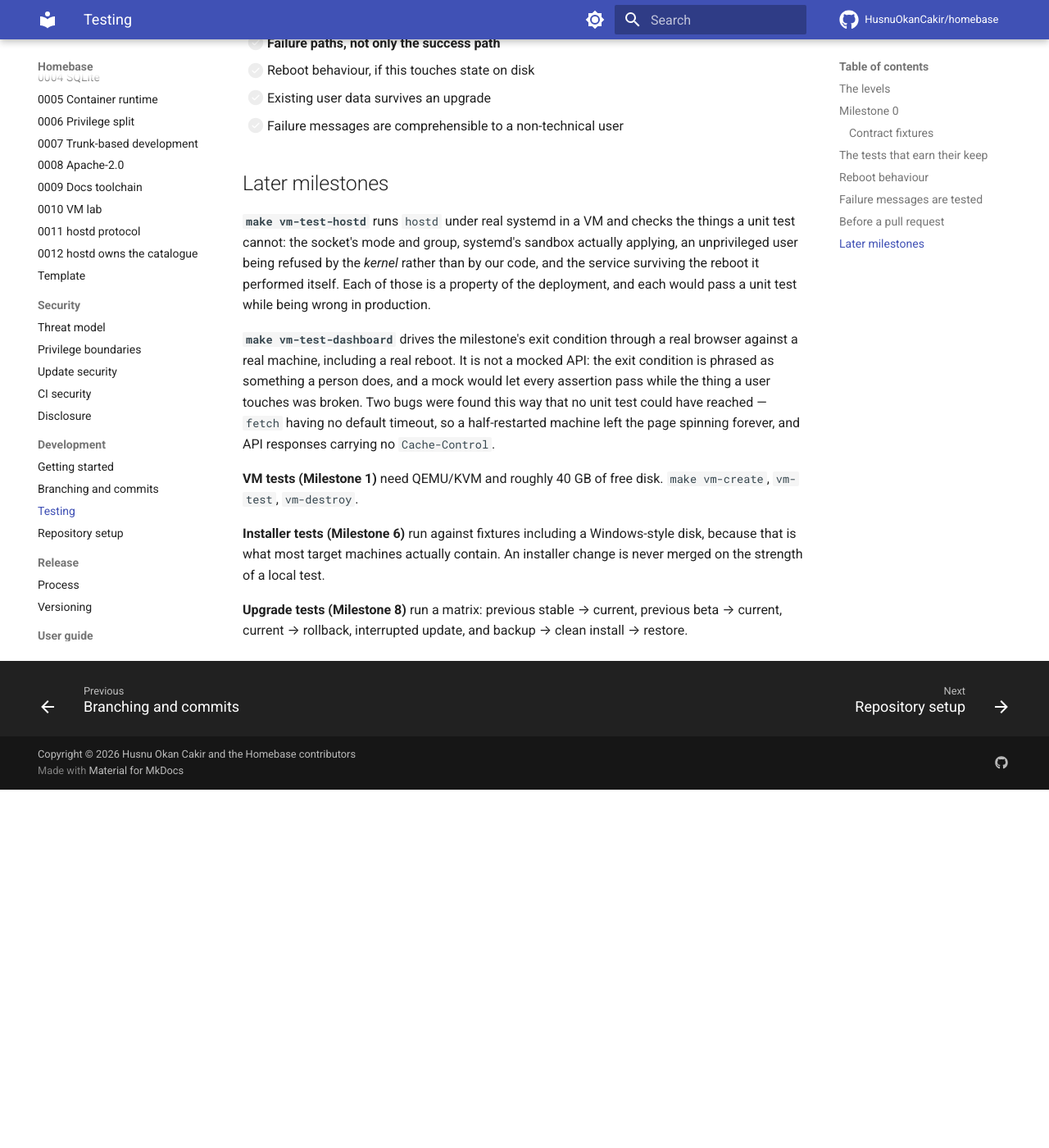
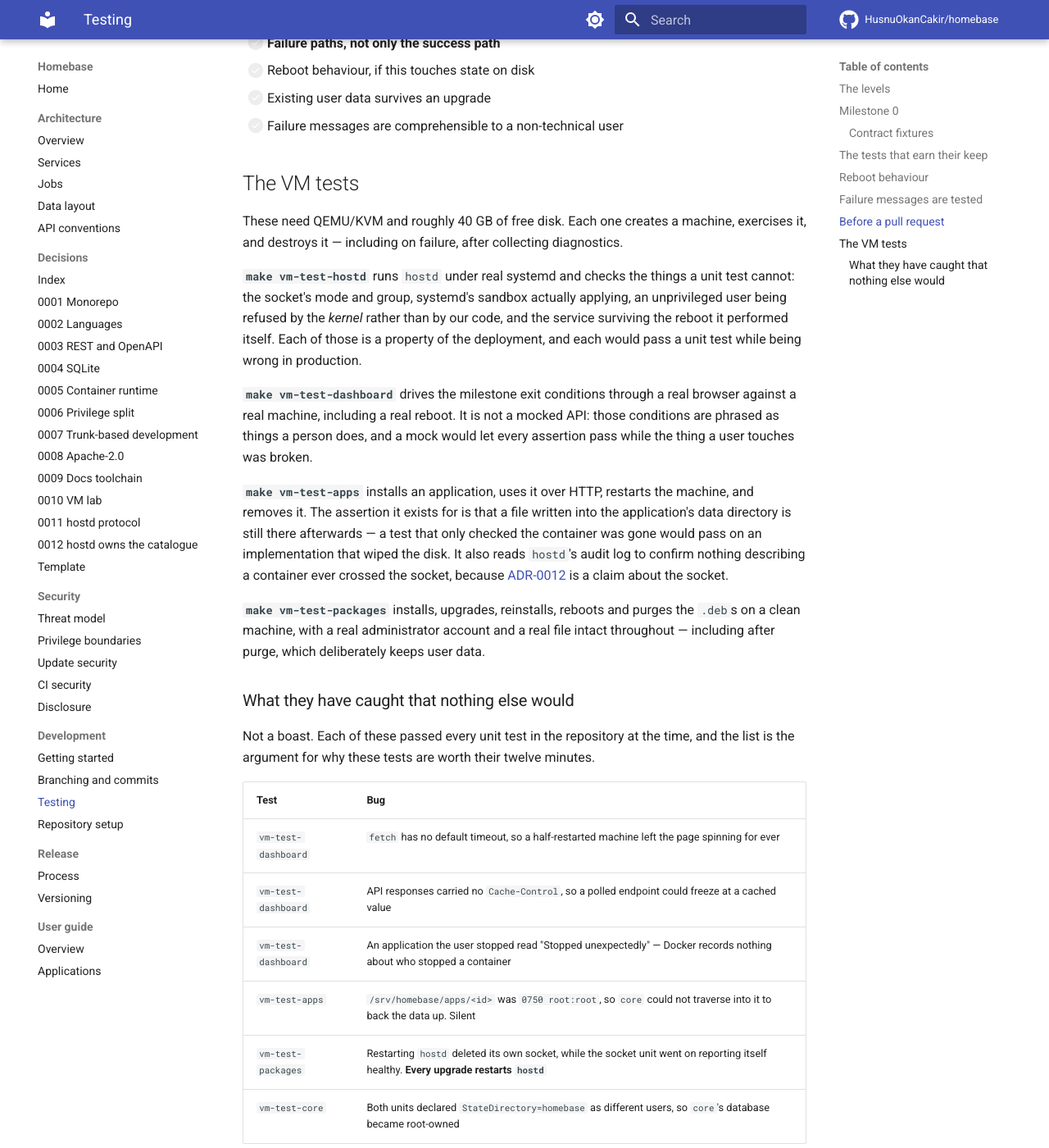
Before and after one commit to HusnuOkanCakir/homebase, an MkDocs documentation site: the page built from docs/development/testing.md, in a window 1280 px wide and 1400 px high, scrolled down 2716 px. Shown: the whole window at 82% size. Built offline with MkDocs 1.6.1 and Material for MkDocs 9.7.7, drawn with Linux system fonts in a browser that asks for light colours; comment, search, counter and statistics services are not loaded; before the commit the page ends 3679 px from its top, so only the background shows below that; some of the changed text lies outside the part shown.

Commit message:
docs: bring the development docs up to Milestone 3
getting-started still listed applications as a future milestone and its
command list predated `make run`, the package build and three VM tests.
It now says what Docker version is needed, which is "whatever you have" —
hostd negotiates the Engine API rather than pinning it.

The testing document described the VM tests as belonging to later
milestones. They are the tests now, so they are documented as such, with
a table of what each has caught that nothing else would. Every entry in
it is a property of the deployment rather than of the code, and every one
was silent — which is the argument for why they are worth twelve minutes.

Signed-off-by: Okan Cakir <h.okancakir@gmail.com>

```diff
--- a/docs/development/testing.md
+++ b/docs/development/testing.md
@@ -106,23 +106,50 @@
 - [ ] Existing user data survives an upgrade
 - [ ] Failure messages are comprehensible to a non-technical user
 
-## Later milestones
+## The VM tests
 
-**`make vm-test-hostd`** runs `hostd` under real systemd in a VM and checks the things a
-unit test cannot: the socket's mode and group, systemd's sandbox actually applying, an
-unprivileged user being refused by the *kernel* rather than by our code, and the service
-surviving the reboot it performed itself. Each of those is a property of the deployment, and
-each would pass a unit test while being wrong in production.
+These need QEMU/KVM and roughly 40 GB of free disk. Each one creates a machine, exercises
+it, and destroys it — including on failure, after collecting diagnostics.
 
-**`make vm-test-dashboard`** drives the milestone's exit condition through a real browser
-against a real machine, including a real reboot. It is not a mocked API: the exit
-condition is phrased as something a person does, and a mock would let every assertion
-pass while the thing a user touches was broken. Two bugs were found this way that no
-unit test could have reached — `fetch` having no default timeout, so a half-restarted
-machine left the page spinning forever, and API responses carrying no `Cache-Control`.
+**`make vm-test-hostd`** runs `hostd` under real systemd and checks the things a unit test
+cannot: the socket's mode and group, systemd's sandbox actually applying, an unprivileged
+user being refused by the *kernel* rather than by our code, and the service surviving the
+reboot it performed itself. Each of those is a property of the deployment, and each would
+pass a unit test while being wrong in production.
 
-**VM tests (Milestone 1)** need QEMU/KVM and roughly 40 GB of free disk. `make vm-create`,
-`vm-test`, `vm-destroy`.
+**`make vm-test-dashboard`** drives the milestone exit conditions through a real browser
+against a real machine, including a real reboot. It is not a mocked API: those conditions
+are phrased as things a person does, and a mock would let every assertion pass while the
+thing a user touches was broken.
+
+**`make vm-test-apps`** installs an application, uses it over HTTP, restarts the machine,
+and removes it. The assertion it exists for is that a file written into the application's
+data directory is still there afterwards — a test that only checked the container was gone
+would pass on an implementation that wiped the disk. It also reads `hostd`'s audit log to
+confirm nothing describing a container ever crossed the socket, because
+[ADR-0012](../decisions/0012-hostd-owns-the-catalogue.md) is a claim about the socket.
+
+**`make vm-test-packages`** installs, upgrades, reinstalls, reboots and purges the `.deb`s
+on a clean machine, with a real administrator account and a real file intact throughout —
+including after purge, which deliberately keeps user data.
+
+### What they have caught that nothing else would
+
+Not a boast. Each of these passed every unit test in the repository at the time, and the
+list is the argument for why these tests are worth their twelve minutes.
+
+| Test | Bug |
+|---|---|
+| `vm-test-dashboard` | `fetch` has no default timeout, so a half-restarted machine left the page spinning for ever |
+| `vm-test-dashboard` | API responses carried no `Cache-Control`, so a polled endpoint could freeze at a cached value |
+| `vm-test-dashboard` | An application the user stopped read "Stopped unexpectedly" — Docker records nothing about who stopped a container |
+| `vm-test-apps` | `/srv/homebase/apps/<id>` was `0750 root:root`, so `core` could not traverse into it to back the data up. Silent |
+| `vm-test-packages` | Restarting `hostd` deleted its own socket, while the socket unit went on reporting itself healthy. **Every upgrade restarts `hostd`** |
+| `vm-test-core` | Both units declared `StateDirectory=homebase` as different users, so `core`'s database became root-owned |
+
+The pattern is worth naming: every one is a property of the *deployment* rather than of the
+code, and every one is silent. Nothing crashed, no test went red, and `systemctl status`
+reported success in three of them.
 
 **Installer tests (Milestone 6)** run against fixtures including a Windows-style disk, because
 that is what most target machines actually contain. An installer change is never merged on the
```
Also changed, not shown: docs/development/getting-started.md (+32 -12 lines), docs/index.md (+9 -7 lines).
